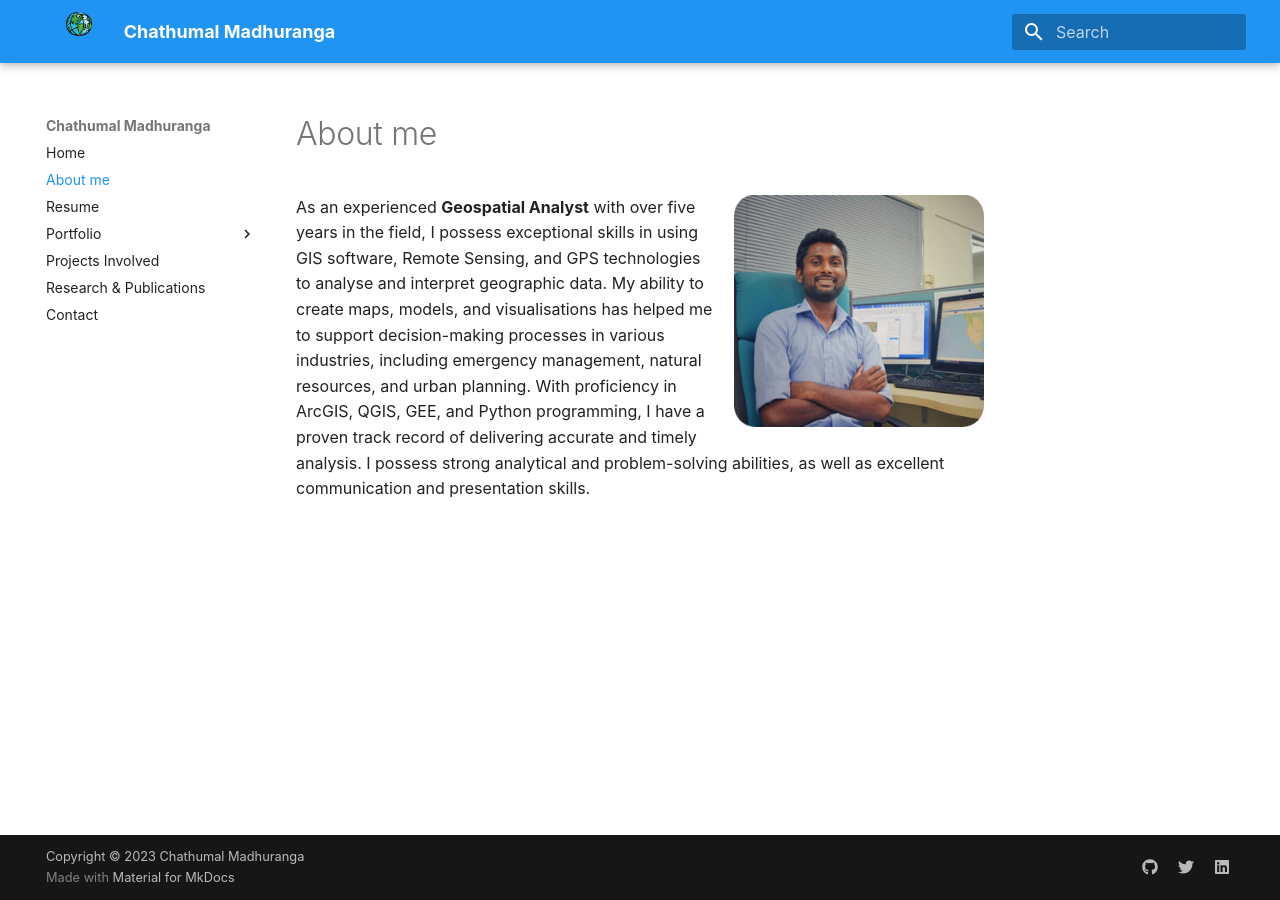
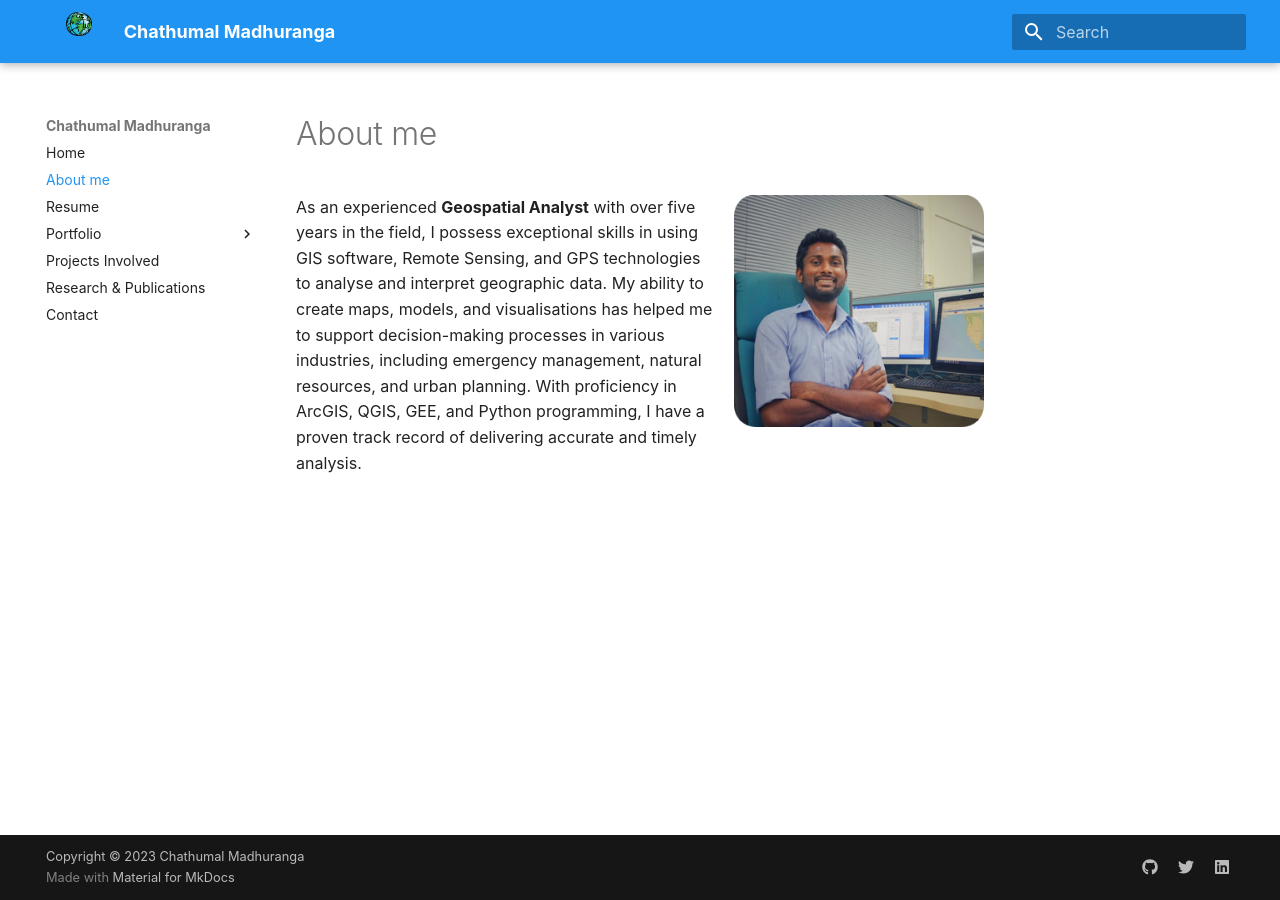
Before and after one commit to chathumal93/chathumal93.github.io, an MkDocs documentation site: the page built from docs/aboutme.md, in a window 1280 px wide. Built offline with MkDocs 1.6.1 and Material for MkDocs 9.7.7, drawn with Linux system fonts in a browser that asks for light colours; some web fonts are replaced.

Commit message:
updateII 2023 May

```diff
--- a/docs/aboutme.md
+++ b/docs/aboutme.md
@@ -7,5 +7,5 @@
 
 # About me
 <p><img src="/images/profile.png" width="250" height="180">
-As an experienced <b>Geospatial Analyst</b> with over five years in the field, I possess exceptional skills in using GIS software, Remote Sensing, and GPS technologies to analyse and interpret geographic data. My ability to create maps, models, and visualisations has helped me to support decision-making processes in various industries, including emergency management, natural resources, and urban planning. With proficiency in ArcGIS, QGIS, GEE, and Python programming, I have a proven track record of delivering accurate and timely analysis. I possess strong analytical and problem-solving abilities, as well as excellent communication and presentation skills.
+As an experienced <b>Geospatial Analyst</b> with over five years in the field, I possess exceptional skills in using GIS software, Remote Sensing, and GPS technologies to analyse and interpret geographic data. My ability to create maps, models, and visualisations has helped me to support decision-making processes in various industries, including emergency management, natural resources, and urban planning. With proficiency in ArcGIS, QGIS, GEE, and Python programming, I have a proven track record of delivering accurate and timely analysis.
 </p>
```
Also changed, not shown: docs/resume.md (+1 -1 lines).
